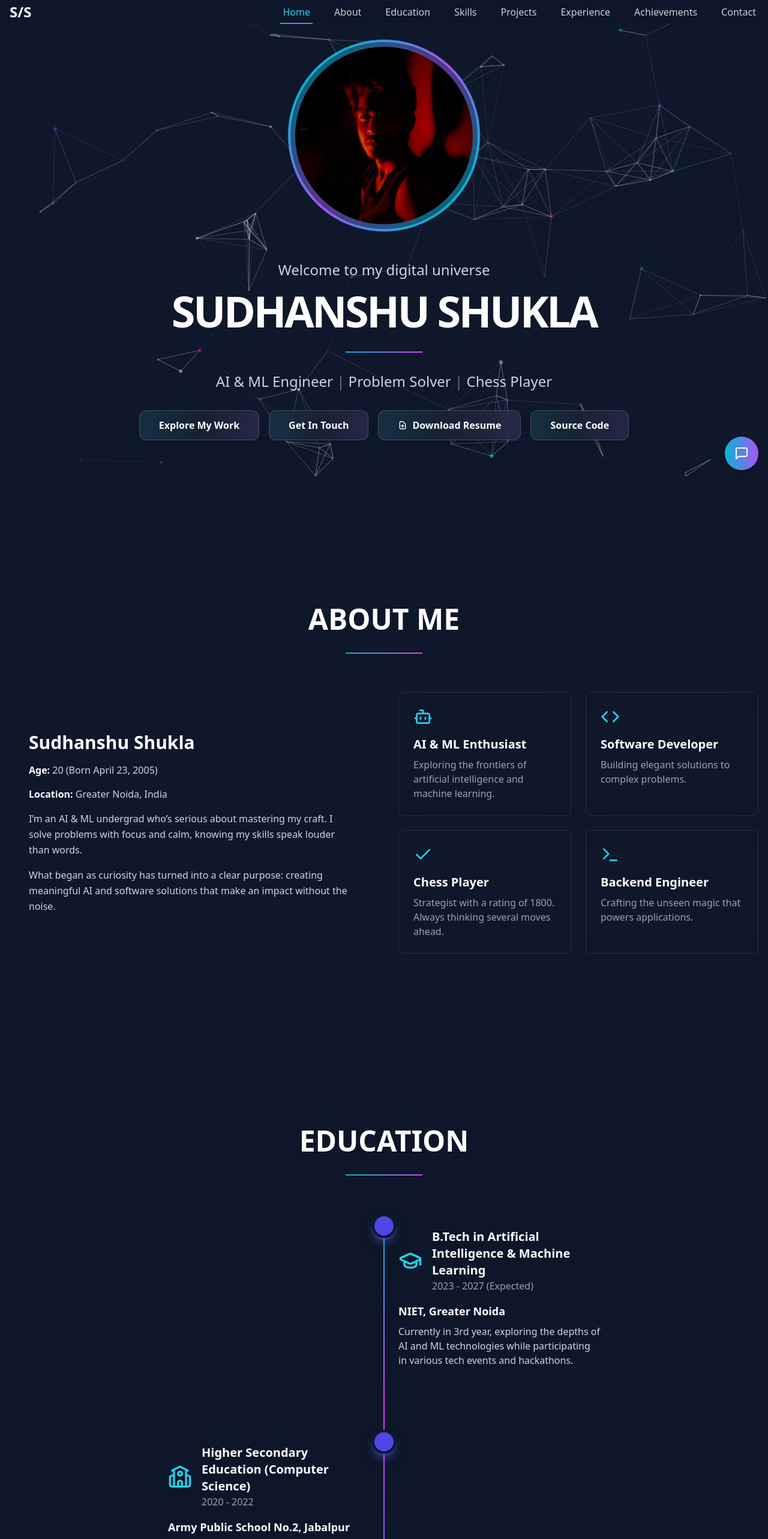
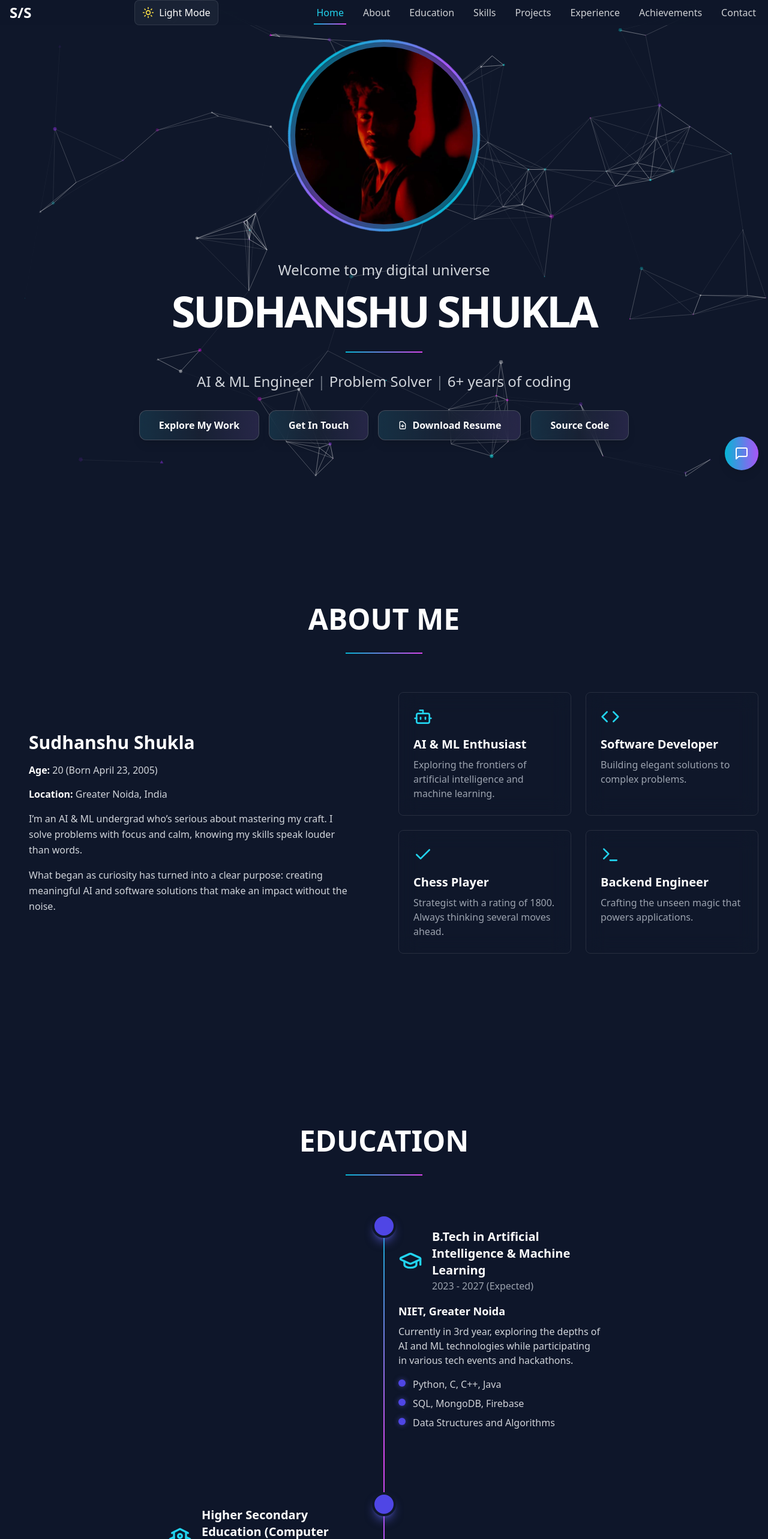
Before and after one commit to Sudhanshu-shukl/portfolio, a React (Vite) app: page / in a window 1280 px wide. Shown: the top 2566 px of the page at 60% size. Built offline with nearby package versions, Linux system fonts and the light colour scheme.

Commit message:
UI polish: fix Hero/About overlap, clean About backgrounds, add spacing; Education subjects with animated bullets; Skills switch to lucide icon bullets and add System Design/Dev Tools/DB items; Navbar adds playful Light Mode button with responsive centered modal

```diff
--- a/src/components/Education.jsx
+++ b/src/components/Education.jsx
@@ -33,14 +33,16 @@ const Education = () => {
       degree: "B.Tech in Artificial Intelligence & Machine Learning",
       institution: "NIET, Greater Noida",
       duration: "2023 - 2027 (Expected)",
-      description: "Currently in 3rd year, exploring the depths of AI and ML technologies while participating in various tech events and hackathons."
+      description: "Currently in 3rd year, exploring the depths of AI and ML technologies while participating in various tech events and hackathons.\n",
+      subjects: ["Python, C, C++, Java", "SQL, MongoDB, Firebase", "Data Structures and Algorithms"]
     },
     {
       icon: <School className="w-10 h-10 text-cyan-400" />,
       degree: "Higher Secondary Education (Computer Science)",
       institution: "Army Public School No.2, Jabalpur",
       duration: "2020 - 2022",
-      description: "Focused on computer science fundamentals, data structures, and algorithms, laying the groundwork for my tech journey."
+      description: "Focused on computer science fundamentals, data structures, and algorithms, laying the groundwork for my tech journey.\n",
+      subjects: ["Computer Science - Python, C", "Mathematics"]
     }
   ];
 
@@ -111,6 +113,22 @@ const Education = () => {
 
                       <h4 className="text-lg font-semibold mb-2 text-gradient">{item.institution}</h4>
                       <p className="text-gray-300">{item.description}</p>
+                      {item.subjects && item.subjects.length > 0 && (
+                        <ul className="mt-4 space-y-2">
+                          {item.subjects.map((subject, i) => (
+                            <li
+                              key={i}
+                              className="relative pl-6 text-gray-200/90 hover:text-white transition-colors duration-200"
+                            >
+                              <span className="absolute left-0 top-1 w-3 h-3">
+                                <span className="absolute inset-0 rounded-full bg-indigo-600 shadow-[0_0_8px_rgba(99,102,241,0.5)]"></span>
+                                <span className="absolute inset-0 rounded-full bg-indigo-400 opacity-40 animate-ping"></span>
+                              </span>
+                              {subject}
+                            </li>
+                          ))}
+                        </ul>
+                      )}
                     </div>
                   </div>
                 </motion.div>
--- a/src/components/Hero.jsx
+++ b/src/components/Hero.jsx
@@ -188,7 +188,7 @@ const Hero = ({ setActiveSection }) => {
           variants={item}
           className="text-xl md:text-2xl mb-8 text-gray-300"
         >
-          AI & ML Engineer <span className="text-gray-500">|</span> Problem Solver <span className="text-gray-500">|</span> Chess Player
+          AI & ML Engineer <span className="text-gray-500">|</span> Problem Solver <span className="text-gray-500">|</span> 6+ years of coding
         </motion.p>
 
         <motion.div
--- a/src/components/Navbar.jsx
+++ b/src/components/Navbar.jsx
@@ -1,11 +1,12 @@
 import React, { useState, useEffect } from 'react';
 import { motion } from 'framer-motion';
-import { Menu, X } from 'lucide-react';
+import { Menu, X, Sun, AlertTriangle } from 'lucide-react';
 import { AnimatePresence } from 'framer-motion';
 
 const Navbar = ({ activeSection, setActiveSection, theme, toggleTheme }) => {
   const [isScrolled, setIsScrolled] = useState(false);
   const [isMenuOpen, setIsMenuOpen] = useState(false);
+  const [isPrankOpen, setIsPrankOpen] = useState(false);
 
   useEffect(() => {
     const handleScroll = () => {
@@ -36,7 +37,7 @@ const Navbar = ({ activeSection, setActiveSection, theme, toggleTheme }) => {
       initial={{ y: -100, opacity: 0 }}
       animate={{ y: 0, opacity: 1 }}
       transition={{ duration: 0.8, ease: "easeOut" }}
-      className={`max-h-screen fixed w-full top-0 z-40 transition-all duration-500 backdrop-blur-lg ${
+      className={`fixed w-full top-0 z-40 transition-all duration-500 backdrop-blur-lg ${
         isScrolled
           ? 'bg-slate-900/90 py-0 shadow-lg'
           : 'bg-slate-900/70 py-0'
@@ -52,8 +53,18 @@ const Navbar = ({ activeSection, setActiveSection, theme, toggleTheme }) => {
               S/S
             </span>
           </a>
+          {/* Light mode prank button near brand (all breakpoints) */}
+          <button
+            type="button"
+            onClick={() => setIsPrankOpen(true)}
+            className="ml-3 inline-flex items-center gap-2 px-3 py-2 rounded-lg bg-slate-800/70 border border-white/10 text-white hover:border-cyan-400 hover:shadow-cyan-500/20 transition-all"
+            aria-label="Toggle light mode"
+          >
+            <Sun className="w-5 h-5 text-yellow-300" />
+            <span className="hidden sm:inline">Light Mode</span>
+          </button>
           {/* Desktop Menu */}
-          <div className="hidden md:flex space-x-8">
+          <div className="hidden md:flex items-center space-x-6">
             {navLinks.map((link) => (
               <a
                 key={link.id}
@@ -128,6 +139,46 @@ const Navbar = ({ activeSection, setActiveSection, theme, toggleTheme }) => {
           </motion.div>
         )}
       </AnimatePresence>
+      {/* Prank Light Mode Modal */}
+      <AnimatePresence>
+        {isPrankOpen && (
+          <motion.div
+            key="prank-modal"
+            initial={{ opacity: 0 }}
+            animate={{ opacity: 1 }}
+            exit={{ opacity: 0 }}
+            className="fixed inset-0 z-50 flex items-start justify-center pt-28 sm:pt-24"
+          >
+            <div className="absolute inset-0 bg-black/60 backdrop-blur-sm" onClick={() => setIsPrankOpen(false)}></div>
+            <motion.div
+              initial={{ scale: 0.95, opacity: 0 }}
+              animate={{ scale: 1, opacity: 1 }}
+              exit={{ scale: 0.95, opacity: 0 }}
+              transition={{ duration: 0.2 }}
+              className="relative z-10 w-[92vw] max-w-md rounded-xl border border-white/10 bg-slate-900/95 p-4 sm:p-6 shadow-2xl max-h-[80vh] overflow-auto"
+            >
+              <div className="flex items-start gap-3">
+                <div className="p-2 rounded-lg bg-yellow-500/10 border border-yellow-400/20">
+                  <AlertTriangle className="w-6 h-6 text-yellow-300" />
+                </div>
+                <div>
+                  <h4 className="text-lg font-bold mb-2">Light Mode?</h4>
+                  <p className="text-gray-300">“What kinda developer uses light mode — are you out of your mind?”</p>
+                </div>
+              </div>
+              <div className="mt-6 flex justify-end gap-2">
+                <button
+                  type="button"
+                  onClick={() => setIsPrankOpen(false)}
+                  className="px-4 py-2 rounded-lg bg-slate-800 hover:bg-slate-700 border border-white/10 text-white transition-colors"
+                >
+                  Okay 😭
+                </button>
+              </div>
+            </motion.div>
+          </motion.div>
+        )}
+      </AnimatePresence>
     </motion.nav>
   );
 };
--- a/src/components/Skills.jsx
+++ b/src/components/Skills.jsx
@@ -2,6 +2,7 @@ import React, { useEffect, useState } from 'react';
 import { motion } from 'framer-motion';
 import { useInView } from 'react-intersection-observer';
 import { Code, Database, Cloud, MonitorSmartphone, Brush, Brain } from 'lucide-react';
+import { Code2, Braces, Coffee, Globe, FileCode, GitBranch, Github, Server, Boxes, Network, Workflow, Leaf, HardDrive } from 'lucide-react';
 
 const Skills = () => {
   const [ref, inView] = useInView({
@@ -22,7 +23,7 @@ const Skills = () => {
 
   useEffect(() => {
     if (!sectionInView) return;
-    // Ye hai to update active section in parent component
+    // Ye hai to update active section update k liyein parent component
     const event = new CustomEvent('sectionInView', { detail: 'skills' });
     window.dispatchEvent(event);
   }, [sectionInView]);
@@ -37,18 +38,19 @@ const Skills = () => {
         { name: "Java", proficiency: 80 },
         { name: "Python", proficiency: 85 },
         { name: "PHP", proficiency: 60 },
-        { name: "JavaScript", proficiency: 90 },
+        { name: "JavaScript (ES6+)", proficiency: 90 },
       ],
     },
     {
       icon: <MonitorSmartphone className="w-8 h-8 text-cyan-400" />,
       title: "Web Development",
       skills: [
-        { name: "HTML", proficiency: 95 },
-        { name: "CSS", proficiency: 90 },
-        { name: "JavaScript", proficiency: 90 },
+        { name: "HTML, CSS, JavaScript", proficiency: 95 },
         { name: "ReactJS", proficiency: 85 },
-        { name: "Next.js", proficiency: 80 },
+        { name: "NextJS", proficiency: 80 },
+        { name: "ExpressJS", proficiency: 85 },
+        { name: "Node", proficiency: 80 },
+        { name: "REST APIs", proficiency: 85 },
       ],
     },
     {
@@ -56,44 +58,73 @@ const Skills = () => {
       title: "Database Management",
       skills: [
         { name: "SQL", proficiency: 80 },
+        { name: "MySQL", proficiency: 80 },
+        { name: "MongoDB", proficiency: 80 },
+        { name: "Redis", proficiency: 70 },
         { name: "Database Design", proficiency: 75 },
         { name: "Query Optimization", proficiency: 70 },
       ],
     },
     {
-      icon: <Cloud className="w-8 h-8 text-cyan-400" />,
-      title: "Cloud Computing",
+      icon: <Server className="w-8 h-8 text-cyan-400" />,
+      title: "System Design",
       skills: [
-        { name: "Cloud Architecture", proficiency: 65 },
-        { name: "Service Deployment", proficiency: 70 },
+        { name: "High-Level Design", proficiency: 75 },
+        { name: "Microservices", proficiency: 75 },
+        { name: "Scalability Patterns", proficiency: 70 },
+        { name: "API Design", proficiency: 80 },
       ],
     },
     {
-      icon: <Brain className="w-8 h-8 text-cyan-400" />,
-      title: "Machine Learning",
+      icon: <GitBranch className="w-8 h-8 text-cyan-400" />,
+      title: "Dev Tools",
       skills: [
-        { name: "Data Analysis", proficiency: 75 },
-        { name: "Model Training", proficiency: 70 },
-        { name: "Algorithm Design", proficiency: 65 },
-      ],
-    },
-    {
-      icon: <Brush className="w-8 h-8 text-cyan-400" />,
-      title: "Design Tools",
-      skills: [
-        { name: "Adobe Photoshop", proficiency: 60 },
+        { name: "CI/CD (GitHub Actions)", proficiency: 70 },
+        { name: "Git", proficiency: 85 },
+        { name: "GitHub", proficiency: 85 },
       ],
     },
   ];
 
   const softSkills = [
-    "Problem-solving",
+    "Problem Solving",
     "Critical thinking",
     "Effective communication",
-    "Team collaboration",
+    "Collaboration",
     "Time management",
     "Adaptability",
+    "Fast Learner",
+    "Ownership",
   ];
+
+  // Map lucide icons to skills for visual bullets
+  const iconMap = {
+    Python: <Code2 className="w-4 h-4 text-cyan-400" />,
+    'C': <Braces className="w-4 h-4 text-cyan-400" />,
+    'C++': <Braces className="w-4 h-4 text-cyan-400" />,
+    Java: <Coffee className="w-4 h-4 text-cyan-400" />,
+    PHP: <Code2 className="w-4 h-4 text-cyan-400" />,
+    'JavaScript (ES6+)': <FileCode className="w-4 h-4 text-cyan-400" />,
+    HTML: <Globe className="w-4 h-4 text-cyan-400" />,
+    CSS: <Brush className="w-4 h-4 text-cyan-400" />,
+    ReactJS: <Code2 className="w-4 h-4 text-cyan-400" />,
+    NextJS: <Code2 className="w-4 h-4 text-cyan-400" />,
+    SQL: <Database className="w-4 h-4 text-cyan-400" />,
+    MySQL: <Database className="w-4 h-4 text-cyan-400" />,
+    MongoDB: <Leaf className="w-4 h-4 text-green-400" />,
+    Redis: <HardDrive className="w-4 h-4 text-red-400" />,
+    'Database Design': <Database className="w-4 h-4 text-cyan-400" />,
+    'Query Optimization': <Database className="w-4 h-4 text-cyan-400" />,
+    'High-Level Design': <Server className="w-4 h-4 text-cyan-400" />,
+    Microservices: <Boxes className="w-4 h-4 text-cyan-400" />,
+    'Scalability Patterns': <Network className="w-4 h-4 text-cyan-400" />,
+    'API Design': <Network className="w-4 h-4 text-cyan-400" />,
+    'REST APIs': <Network className="w-4 h-4 text-cyan-400" />,
+    'CI/CD (GitHub Actions)': <Workflow className="w-4 h-4 text-cyan-400" />,
+    Git: <GitBranch className="w-4 h-4 text-cyan-400" />,
+    GitHub: <Github className="w-4 h-4 text-cyan-400" />,
+    'Adobe Photoshop': <Brush className="w-4 h-4 text-cyan-400" />,
+  };
 
   return (
     <section
@@ -139,23 +170,25 @@ const Skills = () => {
                 </div>
                 <h3 className="text-xl font-bold">{category.title}</h3>
               </div>
-              <div className="space-y-4">
+              <ul className="space-y-3">
                 {category.skills.map((skill, idx) => (
-                  <div key={idx} className="mb-2">
-                    <div className="flex justify-between mb-1">
-                      <span className="text-gray-200 font-medium">{skill.name}</span>
-                      <span className="text-cyan-400 font-semibold">{skill.proficiency}%</span>
-                    </div>
-                    <motion.div
-                      initial={{ width: 0 }}
-                      animate={hasAnimated ? { width: `${skill.proficiency}%` } : { width: 0 }}
-                      transition={{ duration: 1, delay: 0.2 + 0.05 * idx }}
-                      className="h-3 rounded-lg bg-gradient-to-r from-cyan-500 to-fuchsia-500 shadow-md"
-                      style={{ maxWidth: '100%' }}
-                    />
-                  </div>
+                  <motion.li
+                    key={idx}
+                    initial={{ x: -20, opacity: 0 }}
+                    animate={hasAnimated ? { x: 0, opacity: 1 } : { x: -20, opacity: 0 }}
+                    transition={{ duration: 0.4, delay: 0.15 + 0.05 * idx }}
+                    className="flex items-center gap-3 group"
+                  >
+                    <span className="relative inline-flex items-center justify-center w-8 h-8 rounded-full bg-slate-800/80 border border-white/10 shadow-sm">
+                      {iconMap[skill.name] || <Code2 className="w-4 h-4 text-cyan-400" />}
+                      <span className="absolute inset-0 rounded-full bg-gradient-to-r from-cyan-500/0 to-fuchsia-500/0 group-hover:from-cyan-500/10 group-hover:to-fuchsia-500/10 transition-colors"></span>
+                    </span>
+                    <span className="text-gray-200 font-medium">
+                      {skill.name}
+                    </span>
+                  </motion.li>
                 ))}
-              </div>
+              </ul>
             </motion.div>
           ))}
         </div>
```
